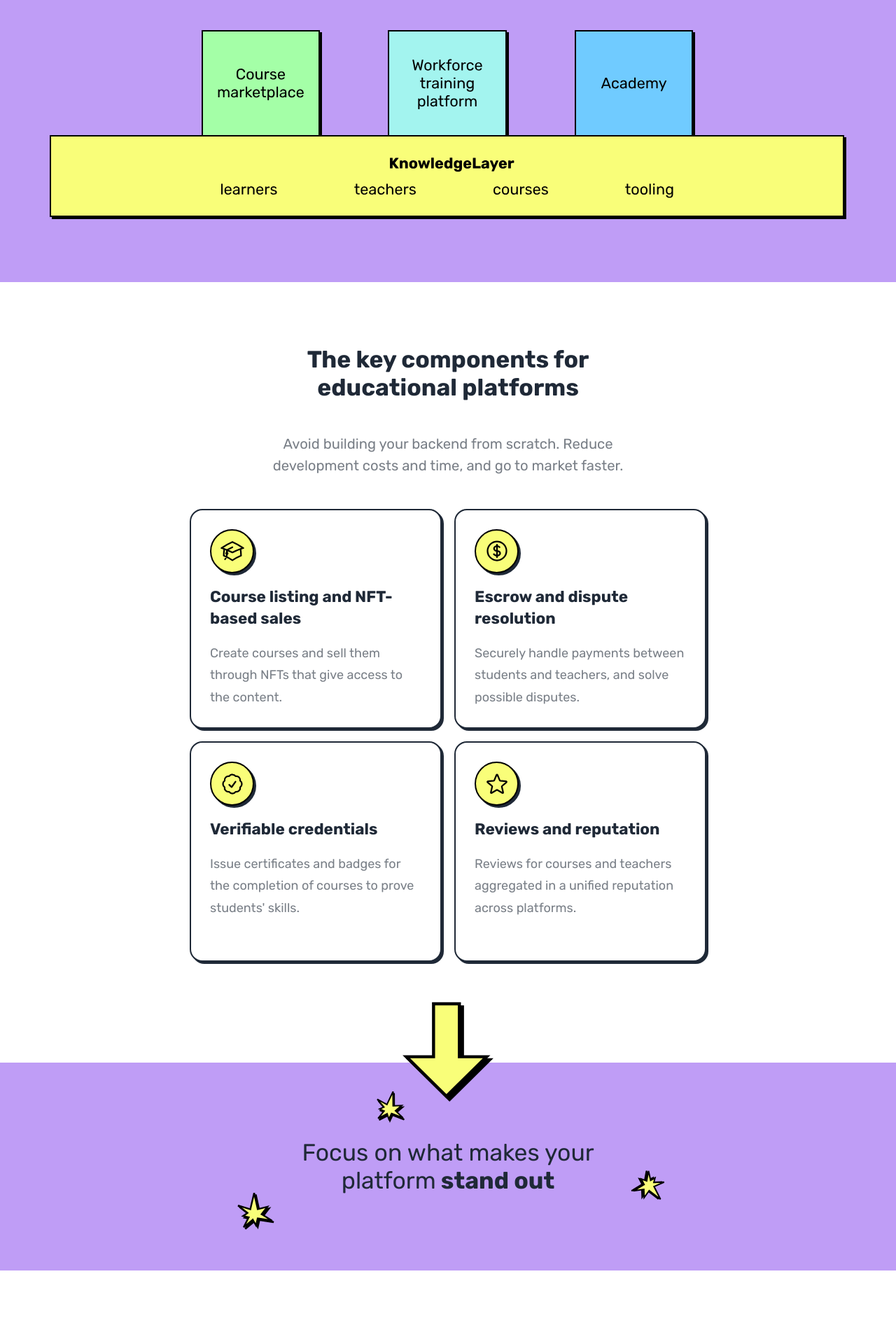
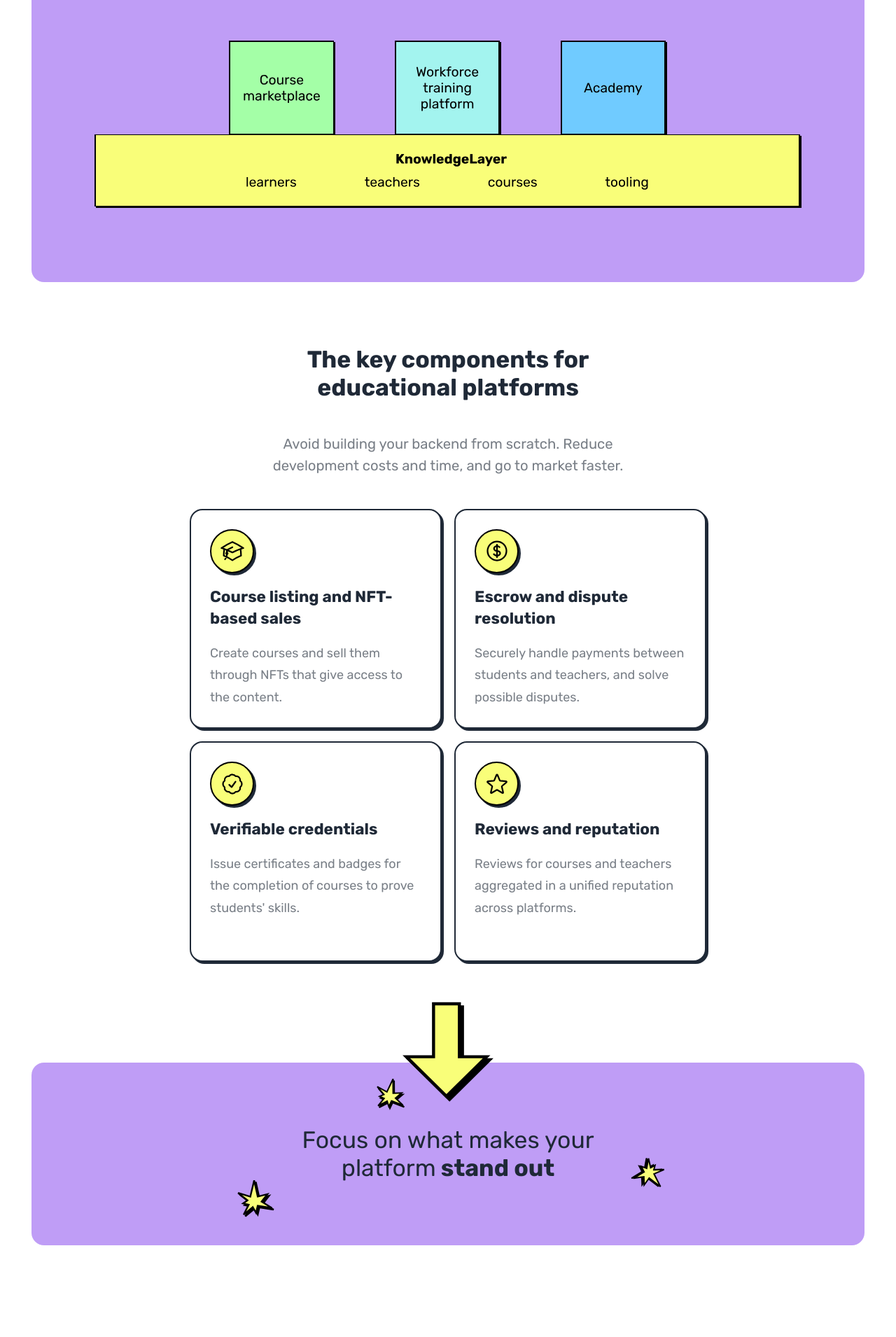
Before and after one commit to mattiapomelli/knowledgelayer-landing, a Next.js app: page / in a window 1280 px wide. Shown: the part 880-2790 px from the top of the page at 70% size. Built offline with nearby package versions, Linux system fonts and the light colour scheme; what tailwindcss-radix would draw is missing.

Commit message:
Turn purple sections into boxes

```diff
--- /dev/null
+++ b/src/components/box-section.tsx
@@ -0,0 +1,27 @@
+import cx from "classnames";
+import { ReactNode } from "react";
+import { twMerge } from "tailwind-merge";
+
+import { Container } from "./layout/container";
+
+interface BoxSectionProps {
+  children: ReactNode;
+  className?: string;
+}
+
+export const BoxSection = ({ children, className }: BoxSectionProps) => {
+  return (
+    <section className="lg:px-10">
+      <Container
+        className={twMerge(
+          cx(
+            "lg:rounded-box bg-accent py-20 text-base-content sm:px-20",
+            className,
+          ),
+        )}
+      >
+        {children}
+      </Container>
+    </section>
+  );
+};
--- a/src/components/components-section.tsx
+++ b/src/components/components-section.tsx
@@ -9,6 +9,7 @@ import { ReactNode } from "react";
 import ArrowDownGraphic from "@icons/arrow-down.svg";
 import ExplosionGraphic from "@icons/explosion.svg";
 
+import { BoxSection } from "./box-section";
 import { Container } from "./layout/container";
 
 interface ComponentCardProps {
@@ -66,9 +67,8 @@ export const ComponentsSection = () => {
         </Container>
       </section>
 
-      <section className="relative bg-accent py-24 text-base-content">
+      <BoxSection className="relative flex flex-col items-center">
         <ArrowDownGraphic className="absolute left-1/2 top-[-4.8rem] h-32 w-32 -translate-x-1/2" />
-        <Container className="relative flex flex-col items-center">
         <div className="relative">
           <p className="max-w-[30rem] text-center text-3xl">
             Focus on what makes your platform
@@ -78,8 +78,7 @@ export const ComponentsSection = () => {
           <ExplosionGraphic className="absolute -right-10 top-16 h-12 w-12 rotate-[140deg] md:top-10" />
           <ExplosionGraphic className="absolute left-20 -top-16 h-12 w-12 rotate-12 md:left-36" />
         </div>
-        </Container>
-      </section>
+      </BoxSection>
     </>
   );
 };
--- a/src/components/introduction-section.tsx
+++ b/src/components/introduction-section.tsx
@@ -1,11 +1,10 @@
 import Image from "next/image";
 
-import { Container } from "./layout/container";
+import { BoxSection } from "./box-section";
 
 export const IntroducationSecion = () => {
   return (
-    <section className="bg-accent text-base-content">
-      <Container className="flex flex-col items-center gap-10 py-20 text-center">
+    <BoxSection className="flex flex-col items-center gap-10 text-center">
       <p className="max-w-[34rem] text-3xl">
         KnowledgeLayer is an
         <b> open protocol </b>
@@ -30,7 +29,6 @@ export const IntroducationSecion = () => {
           objectFit="contain"
         />
       </div>
-      </Container>
-    </section>
+    </BoxSection>
   );
 };
--- a/src/components/layout/container.tsx
+++ b/src/components/layout/container.tsx
@@ -1,5 +1,6 @@
 import cx from "classnames";
 import React, { ReactNode } from "react";
+import { twMerge } from "tailwind-merge";
 
 interface ContainerProps {
   children: ReactNode;
@@ -8,7 +9,7 @@ interface ContainerProps {
 
 export const Container = ({ children, className }: ContainerProps) => {
   return (
-    <div className={cx("max-w-6xl mx-auto px-4 sm:px-6", className)}>
+    <div className={twMerge(cx("max-w-6xl mx-auto px-4 sm:px-6", className))}>
       {children}
     </div>
   );
--- a/src/components/pooled-liquidity-section.tsx
+++ b/src/components/pooled-liquidity-section.tsx
@@ -3,12 +3,11 @@ import Image from "next/image";
 import { DOCS_URL } from "@constants/urls";
 
 import { Button } from "./basic/button";
-import { Container } from "./layout/container";
+import { BoxSection } from "./box-section";
 
 export const PooledLiquiditySection = () => {
   return (
-    <section className="bg-accent text-base-content">
-      <Container className="flex flex-col items-center gap-y-20 gap-x-10 py-28 md:flex-row">
+    <BoxSection className="flex flex-col items-center gap-y-20 gap-x-10 py-28 md:flex-row">
       <div className="flex flex-col gap-6 text-center md:text-left">
         <h3 className="max-w-[34rem] text-3xl font-bold">
           Solve the chicken and egg problem, improve content discovery
@@ -16,8 +15,8 @@ export const PooledLiquiditySection = () => {
         <p className="max-w-[28rem] text-lg text-base-content-neutral">
           KnowledgeLayer provides a shared pool of learners, teachers and
           educational content that any application can plug into. Network
-            effects sharing helps marketplaces to bootstrap and focus on
-            building user-friendly experiences.
+          effects sharing helps marketplaces to bootstrap and focus on building
+          user-friendly experiences.
         </p>
         <a href={DOCS_URL} target="_blank" rel="noreferrer">
           <Button>Start building</Button>
@@ -31,7 +30,6 @@ export const PooledLiquiditySection = () => {
           alt="Network of learners and teachers"
         />
       </div>
-      </Container>
-    </section>
+    </BoxSection>
   );
 };
--- a/src/components/vision-section.tsx
+++ b/src/components/vision-section.tsx
@@ -3,12 +3,11 @@ import Image from "next/image";
 import { MANIFESTO_URL } from "@constants/urls";
 
 import { Button } from "./basic/button";
-import { Container } from "./layout/container";
+import { BoxSection } from "./box-section";
 
 export const VisionSection = () => {
   return (
-    <section className="bg-accent text-base-content">
-      <Container className="flex flex-col items-center gap-20 py-20 md:flex-row">
+    <BoxSection className="flex flex-col items-center gap-20 py-20 md:flex-row">
       <div>
         <Image
           src="/network.svg"
@@ -22,15 +21,14 @@ export const VisionSection = () => {
           A network of people who want to expand and share their knowledge
         </p>
         <p className="max-w-[28rem] text-lg text-base-content-neutral">
-            Education is the key to unlocking human potential. KnowledgeLayer
-            aims to create a network of individuals who are passionate about
-            learning, teaching and growing together.
+          Education is the key to unlocking human potential. KnowledgeLayer aims
+          to create a network of individuals who are passionate about learning,
+          teaching and growing together.
         </p>
         <a href={MANIFESTO_URL} target="_blank" rel="noreferrer">
           <Button>Read the manifesto</Button>
         </a>
       </div>
-      </Container>
-    </section>
+    </BoxSection>
   );
 };
```
Lines whose indentation alone changed are shown as unchanged.
